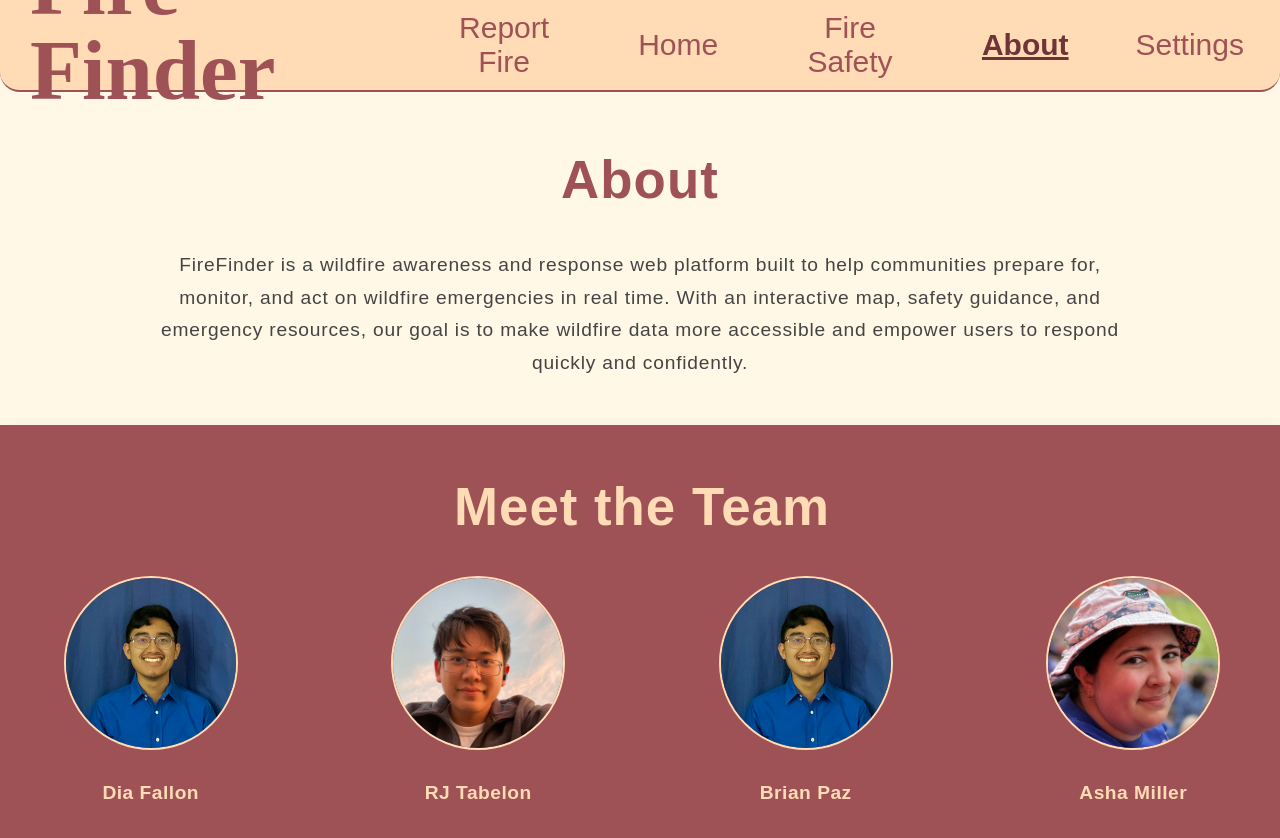
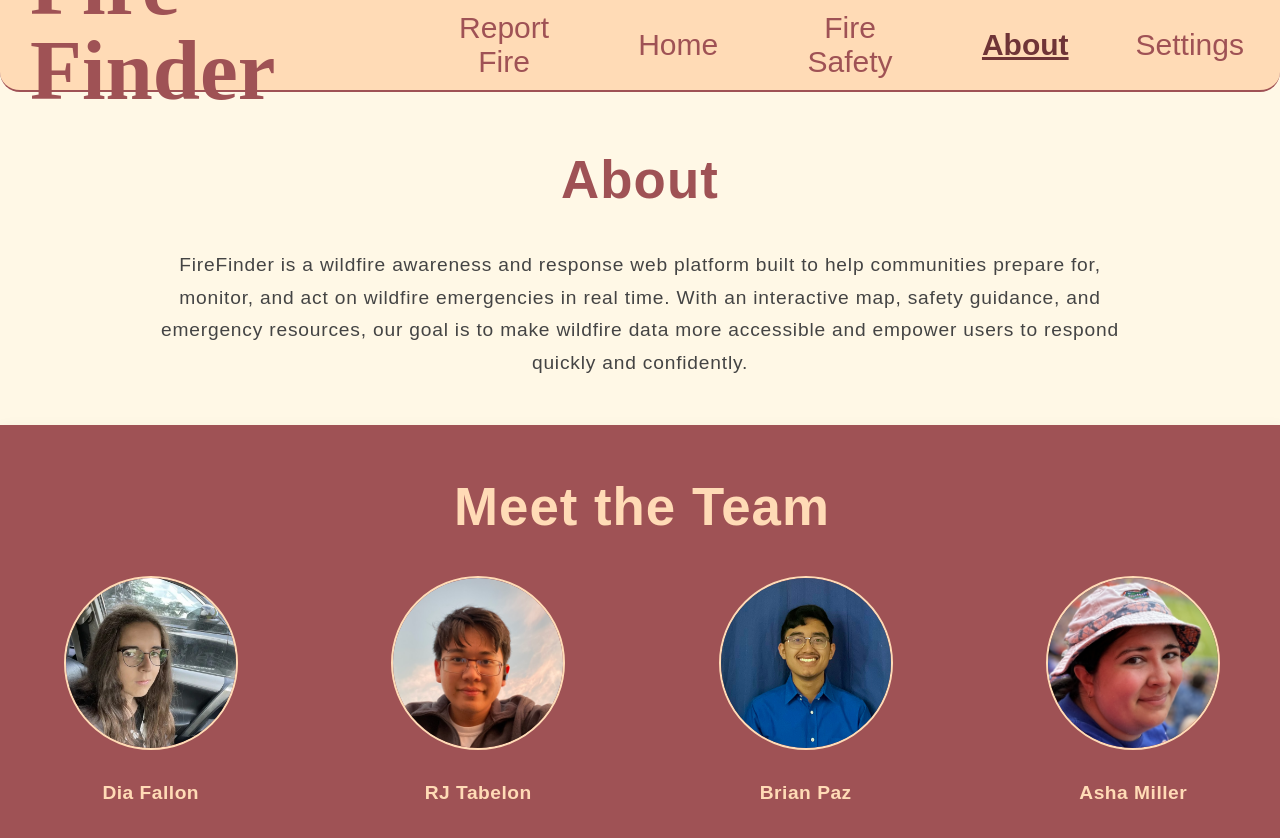
Before and after one commit to RJ-Tabelon/Fire-Finder, a React (Vite) app in the folder frontend/: page /about in a window 1280 px wide. Shown: the top 838 px of the page. Built offline with nearby package versions, Linux system fonts and the light colour scheme; no server answers; a web font is replaced by a local one.

Commit message:
added headshot of Dia Fallon to about page

```diff
--- a/frontend/src/pages/AboutPage.jsx
+++ b/frontend/src/pages/AboutPage.jsx
@@ -12,7 +12,8 @@ import { useBodyScroll } from '../hooks/useBodyScroll';
 import '../styles/about.css';
 import brianImage from '../assets/Brian.jpeg';
 import rjImage from '../assets/RJ.jpeg';
-import ashaImage from '../assets/Asha.jpeg'
+import ashaImage from '../assets/Asha.jpeg';
+import diaImage from '../assets/Dia.jpeg';
 
 function AboutPage() {
   useEffect(() => {
@@ -21,7 +22,7 @@ function AboutPage() {
   }, []);
 
   const team = [
-    { name: 'Dia Fallon', image: brianImage },
+    { name: 'Dia Fallon', image: diaImage },
     { name: 'RJ Tabelon', image: rjImage },
     { name: 'Brian Paz', image: brianImage },
     { name: 'Asha Miller', image: ashaImage }
```
Also changed, not shown: frontend/src/assets/Dia.jpeg (added).
